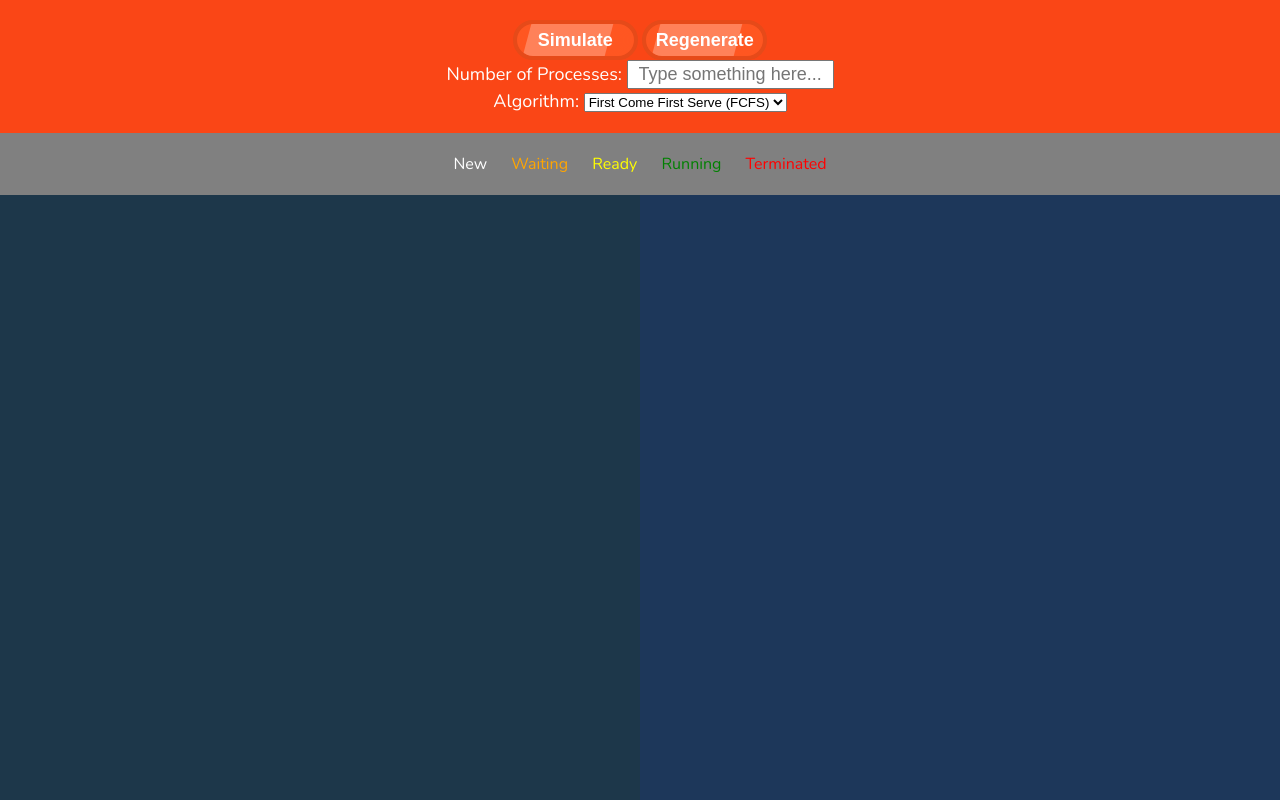
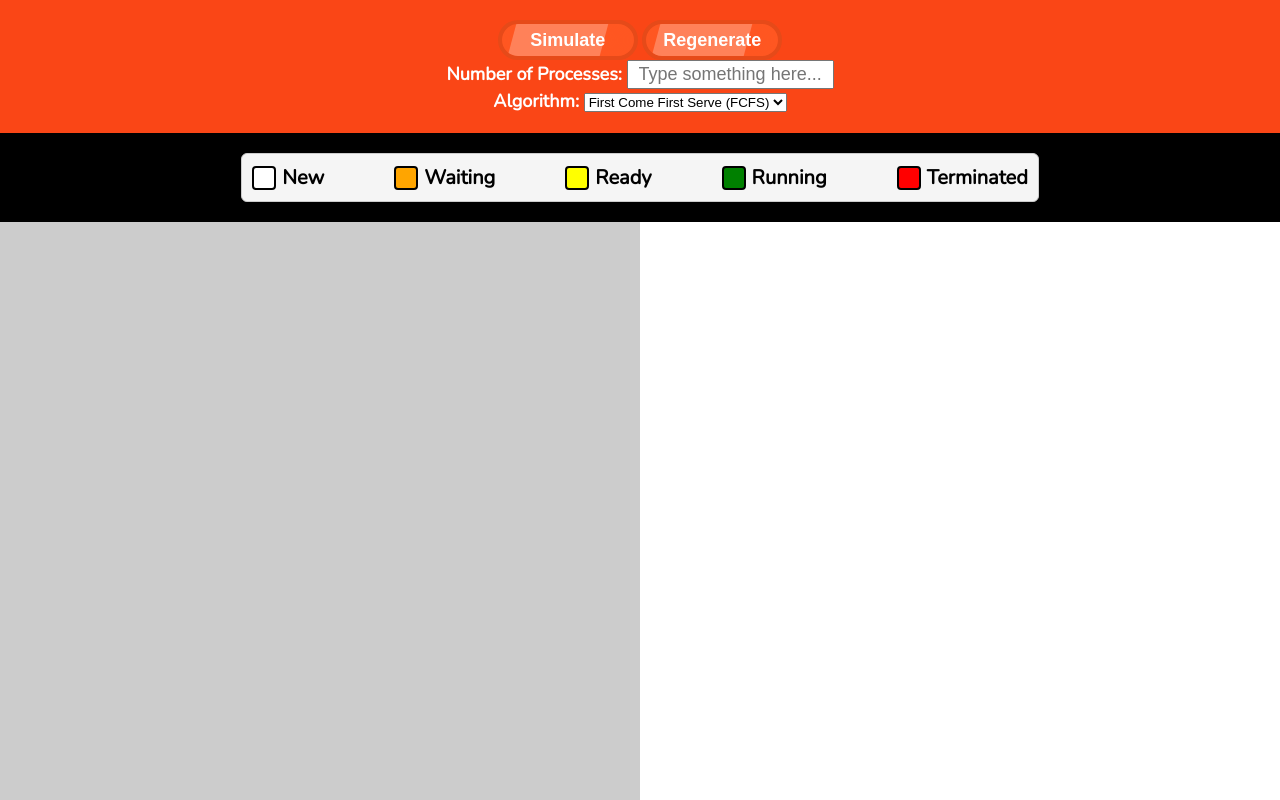
Before and after one commit to Mccullahz/process-management-simulator, a website built with Vite: page frontend/index.html in a window 1280 px wide. Shown: the top 800 px of the page. Built offline with nearby package versions, Linux system fonts and the light colour scheme.

Commit message:
This is the actual change this time lol.

```diff
--- a/frontend/index.html
+++ b/frontend/index.html
@@ -4,6 +4,34 @@
     <meta charset="UTF-8"/>
     <meta content="width=device-width, initial-scale=1.0" name="viewport"/>
     <title>pms</title>
+
+    <style>
+        .legend {
+          display: flex;
+          gap: 15px;
+          margin-top: 20px;
+          padding: 10px;
+          font-family: sans-serif;
+          background: #f5f5f5;
+          border: 1px solid #ccc;
+          border-radius: 6px;
+          width: fit-content;
+        }
+
+        .legend-item {
+          display: flex;
+          align-items: center;
+          font-size: 14px;
+          gap: 6px;
+        }
+
+        .color-box {
+          width: 20px;
+          height: 20px;
+          border: 2px solid black;
+          border-radius: 4px;
+        }
+      </style>
 </head>
 <body>
     <script src="./src/main.js" type="module"></script>
@@ -11,7 +39,7 @@
         <button onclick="Simulate()">Simulate</button>
         <button onclick="Regenerate()">Regenerate</button>
         <br>
-        Number of Processes: <input type="text" style="font-size: 18px; padding: 10px; height: 5px; width: 183px;" id="randomGenerated" placeholder="Type something here..." />
+        Number of Processes: <input type="text" style="font-size: 18px; padding: 10px; height: 5px; width: 183px; " id="randomGenerated" placeholder="Type something here..." />
         <br>
         Algorithm:
         <select id="algoSelect">
@@ -20,11 +48,24 @@
         </select>
     </div>
     <div class="midBox">
-   <p class="color-new">New</p>
-        <p class="color-waiting">Waiting</p>
-        <p class="color-ready">Ready</p>
-        <p class="color-running">Running</p>
-        <p class="color-terminated">Terminated</p>
+        <div class="midBox legend">
+            <div class="legend-item">
+              <span class="color-box" style="background-color: white;"></span> New
+            </div>
+            <div class="legend-item">
+              <span class="color-box" style="background-color: orange;"></span> Waiting
+            </div>
+            <div class="legend-item">
+              <span class="color-box" style="background-color: yellow;"></span> Ready
+            </div>
+            <div class="legend-item">
+              <span class="color-box" style="background-color: green;"></span> Running
+            </div>
+            <div class="legend-item">
+              <span class="color-box" style="background-color: red;"></span> Terminated
+            </div>
+          </div>
+
     </div>
     <div class="columns">
         <div class="column1">
--- a/frontend/src/style.css
+++ b/frontend/src/style.css
@@ -1,12 +1,12 @@
 html {
-    background-color: rgba(27, 38, 54, 1);
+    background-color: rgba(255, 255, 255, 1);
     text-align: center;
     color: white;
 }
 
 body {
     margin: 0;
-    color: white;
+    color: black;
     font-family: "Nunito", -apple-system, BlinkMacSystemFont, "Segoe UI", "Roboto",
     "Oxygen", "Ubuntu", "Cantarell", "Fira Sans", "Droid Sans", "Helvetica Neue",
     sans-serif;
@@ -22,7 +22,7 @@ body {
 
 button {
     position: relative; /* Gotta be this so elements stay within limits of sanity */
-    width: 125px;
+    width: 140px;
     height: 40px;
     text-align: center;
     background: #FF5722;
@@ -70,6 +70,7 @@ button {
     background-color: #fa4616;
     color: white;
     font-size: 18px;
+    font-weight: bold;
     padding-top: 20px;
     padding-bottom: 20px;
     text-align: center;
@@ -77,7 +78,7 @@ button {
 
 .midBox {
     width: 100%;
-    background-color: gray;
+    background-color: black;
     padding-top: 20px;
     padding-bottom: 20px;
     text-align: center;
@@ -85,7 +86,7 @@ button {
 
 .midBox p {
     display: inline-block;
-    margin: 0 10px;
+    margin: 0 15px;
   }
 
 .columns {
@@ -94,12 +95,12 @@ button {
     height: 900px;
 }
 .column1 {
-    background-color: #1D374A;
+    background-color: #CCCCCC;
     flex: 1;
 }
 
 .column2 {
-    background-color: #1D375A;
+    background-color: #FFFFFF;
     flex: 1;
 }
 
@@ -108,3 +109,35 @@ button {
 .color-ready { color: yellow; }
 .color-waiting { color: orange; }
 .color-terminated { color: red; }
+
+.legend {
+  display: flex;
+  gap: 70px;
+  margin-top: 0px;
+  padding: 10px;
+  font-family: "Nunito", -apple-system, BlinkMacSystemFont, "Segoe UI", "Roboto",
+    "Oxygen", "Ubuntu", "Cantarell", "Fira Sans", "Droid Sans", "Helvetica Neue",
+    sans-serif;
+  font-weight: bold;
+  background: #f5f5f5;
+  border: 1px solid #ccc;
+  border-radius: 6px;
+  width: fit-content;
+  margin-left: auto;
+  margin-right: auto;
+}
+
+.legend-item {
+  display: flex;
+  align-items: center;
+  font-size: 20px;
+  gap: 6px;
+  color: black;
+}
+
+.color-box {
+  width: 20px;
+  height: 20px;
+  border: 2px solid black;
+  border-radius: 4px;
+}
```
